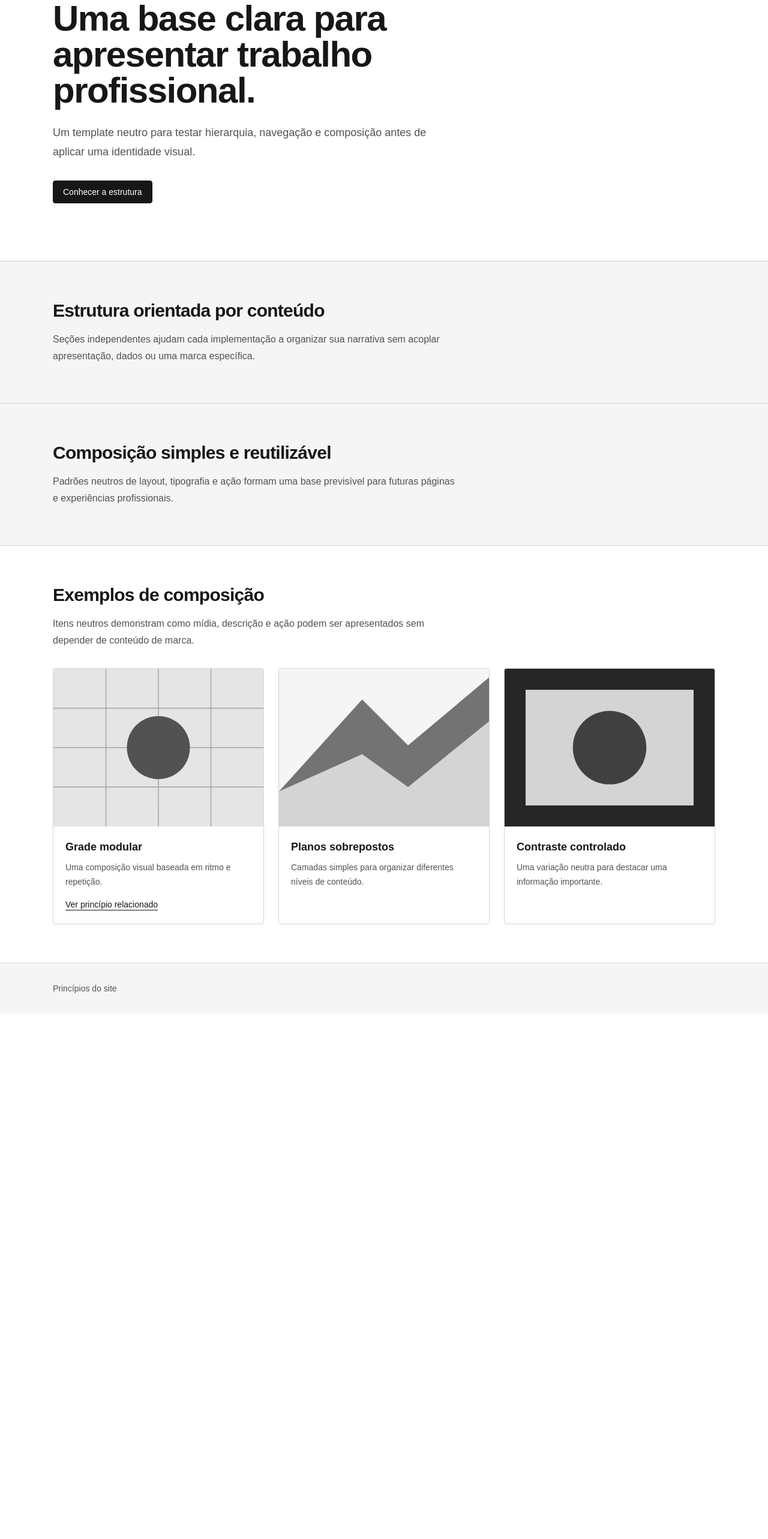
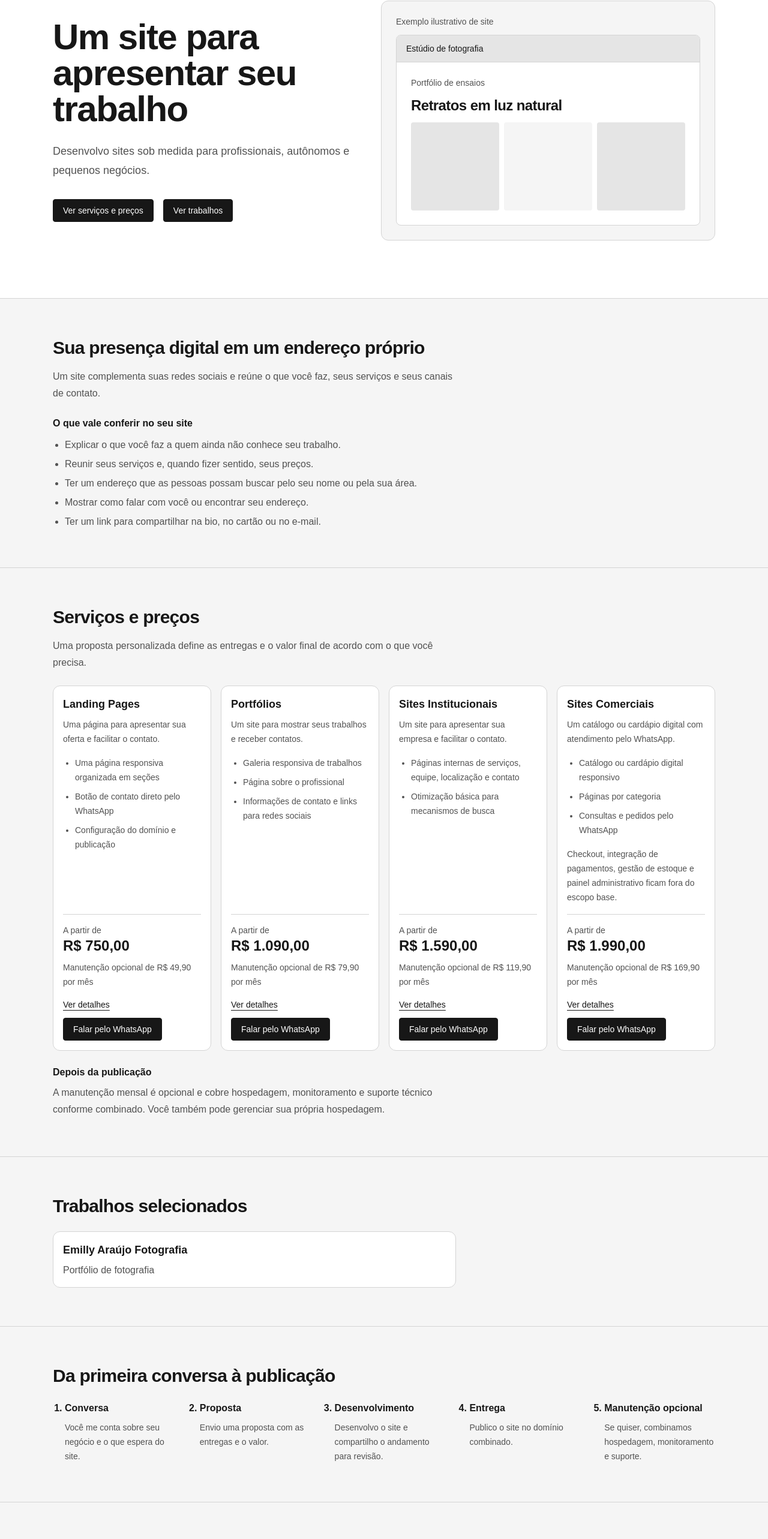
Before and after one commit to AMSDAF/amsaf-website, a Next.js app in the folder frontend/: page / in a window 1280 px wide. Shown: the part 174-2740 px from the top of the page at 60% size. Before the commit the page ends 1864 px from the top, so only its background shows below. Built offline with nearby package versions, Linux system fonts and the light colour scheme.

Commit message:
feat: implement commercial homepage structure

```diff
--- a/frontend/src/app/(home)/layout.tsx
+++ b/frontend/src/app/(home)/layout.tsx
@@ -2,5 +2,5 @@ import type { ReactNode } from "react";
 import { CommercialLayout } from "../public-layouts";
 
 export default function HomeLayout({ children }: { children: ReactNode }) {
-  return <CommercialLayout scaffold>{children}</CommercialLayout>;
+  return <CommercialLayout>{children}</CommercialLayout>;
 }
--- a/frontend/src/app/(home)/page.tsx
+++ b/frontend/src/app/(home)/page.tsx
@@ -1,16 +1,234 @@
+import type { Metadata } from "next";
+import Link from "next/link";
 import { ContentSection } from "@/components/content-section";
-import { Gallery } from "@/components/gallery";
 import { Hero } from "@/components/hero";
-import { siteGallery, siteHero, siteSections } from "@/config/site";
+import { commercialContact } from "@/config/contact";
+import { professionalProfile } from "@/config/professional-profile";
+import { projects } from "@/config/projects";
+import {
+  serviceMaintenanceNote,
+  serviceProposalNote,
+  services,
+} from "@/config/services";
+import { formatBrl } from "@/lib/format-brl";
+
+export const metadata: Metadata = {
+  title: "AMSAF | Desenvolvimento de sites",
+  description:
+    "Sites para profissionais e empresas, com escopo claro e propostas personalizadas.",
+};
+
+const presenceChecklist = [
+  "Explicar o que você faz a quem ainda não conhece seu trabalho.",
+  "Reunir seus serviços e, quando fizer sentido, seus preços.",
+  "Ter um endereço que as pessoas possam buscar pelo seu nome ou pela sua área.",
+  "Mostrar como falar com você ou encontrar seu endereço.",
+  "Ter um link para compartilhar na bio, no cartão ou no e-mail.",
+];
+
+const processSteps = [
+  {
+    title: "Conversa",
+    description: "Você me conta sobre seu negócio e o que espera do site.",
+  },
+  {
+    title: "Proposta",
+    description: "Envio uma proposta com as entregas e o valor.",
+  },
+  {
+    title: "Desenvolvimento",
+    description: "Desenvolvo o site e compartilho o andamento para revisão.",
+  },
+  {
+    title: "Entrega",
+    description: "Publico o site no domínio combinado.",
+  },
+  {
+    title: "Manutenção opcional",
+    description: "Se quiser, combinamos hospedagem, monitoramento e suporte.",
+  },
+];
+
+const actionClass =
+  "inline-flex rounded-sm border border-content bg-content px-4 py-2 text-sm font-medium text-canvas hover:bg-content-muted";
+const textLinkClass = "rounded-sm font-medium underline underline-offset-4";
 
 export default function Home() {
   return (
     <>
-      <Hero content={siteHero} />
-      {siteSections.map((section) => (
-        <ContentSection content={section} key={section.id} />
-      ))}
-      <Gallery items={siteGallery} />
+      <Hero
+        content={{
+          title: "Um site para apresentar seu trabalho",
+          description:
+            "Desenvolvo sites sob medida para profissionais, autônomos e pequenos negócios.",
+          actions: [
+            { href: "#servicos", label: "Ver serviços e preços" },
+            { href: "#trabalhos", label: "Ver trabalhos" },
+          ],
+        }}
+      >
+        <figure className="rounded-xl border border-border bg-surface p-4 sm:p-6">
+          <figcaption className="text-sm font-medium text-content-muted">
+            Exemplo ilustrativo de site
+          </figcaption>
+          <div className="mt-3 overflow-hidden rounded-lg border border-border bg-canvas">
+            <p className="border-b border-border bg-surface-muted px-4 py-3 text-sm">
+              Estúdio de fotografia
+            </p>
+            <div className="space-y-3 px-4 py-6 sm:px-6">
+              <p className="text-sm text-content-muted">Portfólio de ensaios</p>
+              <p className="text-2xl font-semibold tracking-tight">
+                Retratos em luz natural
+              </p>
+              <div aria-hidden="true" className="grid grid-cols-3 gap-2">
+                <div className="aspect-square rounded-sm bg-surface-muted" />
+                <div className="aspect-square rounded-sm bg-surface" />
+                <div className="aspect-square rounded-sm bg-surface-muted" />
+              </div>
+            </div>
+          </div>
+        </figure>
+      </Hero>
+
+      <ContentSection
+        content={{
+          id: "presenca-digital",
+          title: "Sua presença digital em um endereço próprio",
+          description:
+            "Um site complementa suas redes sociais e reúne o que você faz, seus serviços e seus canais de contato.",
+        }}
+      >
+        <p className="mt-6 font-semibold">O que vale conferir no seu site</p>
+        <ul className="mt-3 max-w-2xl list-disc space-y-2 pl-5 text-content-muted">
+          {presenceChecklist.map((item) => (
+            <li key={item}>{item}</li>
+          ))}
+        </ul>
+      </ContentSection>
+
+      <ContentSection
+        content={{
+          id: "servicos",
+          title: "Serviços e preços",
+          description: serviceProposalNote,
+        }}
+      >
+        <ul className="mt-6 grid gap-4 sm:grid-cols-2 xl:grid-cols-4">
+          {services.map((service) => (
+            <li
+              className="flex flex-col rounded-xl border border-border bg-canvas p-4"
+              key={service.route}
+            >
+              <h3 className="text-lg font-semibold">{service.label}</h3>
+              <p className="mt-2 text-sm leading-6 text-content-muted">
+                {service.summary}
+              </p>
+              <ul className="my-4 list-disc space-y-2 pl-5 text-sm leading-6 text-content-muted">
+                {service.baseScope.map((item) => (
+                  <li key={item}>{item}</li>
+                ))}
+              </ul>
+              {service.scopeNote && (
+                <p className="mb-4 text-sm leading-6 text-content-muted">
+                  {service.scopeNote}
+                </p>
+              )}
+              <div className="mt-auto border-t border-border pt-4">
+                <p className="text-sm text-content-muted">A partir de</p>
+                <p className="text-2xl font-semibold">
+                  {formatBrl(service.startingPriceInCentavos)}
+                </p>
+                <p className="mt-2 text-sm leading-6 text-content-muted">
+                  Manutenção opcional de{" "}
+                  {formatBrl(service.monthlyMaintenanceInCentavos)} por mês
+                </p>
+                <div className="mt-4 flex flex-wrap items-center gap-3 text-sm">
+                  <Link
+                    aria-label={`Ver detalhes de ${service.label}`}
+                    className={textLinkClass}
+                    href={service.route}
+                  >
+                    Ver detalhes
+                  </Link>
+                  <a className={actionClass} href={service.contact.href}>
+                    {service.contact.label}
+                  </a>
+                </div>
+              </div>
+            </li>
+          ))}
+        </ul>
+        <div className="mt-6 max-w-2xl">
+          <h3 className="font-semibold">Depois da publicação</h3>
+          <p className="mt-2 leading-7 text-content-muted">
+            {serviceMaintenanceNote}
+          </p>
+        </div>
+      </ContentSection>
+
+      <ContentSection
+        content={{ id: "trabalhos", title: "Trabalhos selecionados" }}
+      >
+        <ul className="mt-6">
+          {projects.map((project) => (
+            <li
+              className="max-w-2xl rounded-xl border border-border bg-canvas p-4"
+              key={project.slug}
+            >
+              <h3 className="text-lg font-semibold">{project.title}</h3>
+              <p className="mt-2 text-content-muted">{project.summary}</p>
+            </li>
+          ))}
+        </ul>
+      </ContentSection>
+
+      <ContentSection
+        content={{
+          id: "como-funciona",
+          title: "Da primeira conversa à publicação",
+        }}
+      >
+        <ol className="mt-6 grid list-decimal gap-x-10 gap-y-4 pl-5 marker:font-semibold sm:grid-cols-2 lg:grid-cols-5">
+          {processSteps.map(({ title, description }) => (
+            <li key={title}>
+              <h3 className="font-semibold">{title}</h3>
+              <p className="mt-2 text-sm leading-6 text-content-muted">
+                {description}
+              </p>
+            </li>
+          ))}
+        </ol>
+      </ContentSection>
+
+      <ContentSection
+        content={{
+          id: "sobre",
+          title: `Sobre ${professionalProfile.name}`,
+          description: professionalProfile.introduction,
+        }}
+      >
+        <Link className={`mt-5 inline-flex ${textLinkClass}`} href="/portfolio">
+          Ver portfólio profissional
+        </Link>
+      </ContentSection>
+
+      <ContentSection
+        content={{
+          id: "contato",
+          title: "Vamos conversar sobre seu site?",
+          description:
+            "Me conte sobre seu negócio e o que você precisa apresentar no site.",
+        }}
+      >
+        <div className="mt-5 flex flex-wrap items-center gap-4">
+          <a className={actionClass} href={commercialContact.href}>
+            {commercialContact.label}
+          </a>
+          <Link className={textLinkClass} href="/contato">
+            Veja como iniciar a conversa
+          </Link>
+        </div>
+      </ContentSection>
     </>
   );
 }
--- a/frontend/src/app/public-layouts.tsx
+++ b/frontend/src/app/public-layouts.tsx
@@ -17,33 +17,19 @@ const returnToProjects = {
   label: "Voltar aos projetos",
 };
 
-export function CommercialLayout({
-  children,
-  scaffold = false,
-}: {
-  children: ReactNode;
-  scaffold?: boolean;
-}) {
+export function CommercialLayout({ children }: { children: ReactNode }) {
   return (
     <SiteShell
       brand={commercialBrand}
-      headerLinks={
-        scaffold
-          ? [{ href: "#template-overview", label: "Estrutura do site" }]
-          : [
-              services,
-              work,
-              { href: "/#como-funciona", label: "Como funciona" },
-              { href: "/#sobre", label: "Sobre" },
-              portfolio,
-            ]
-      }
+      headerLinks={[
+        services,
+        work,
+        { href: "/#como-funciona", label: "Como funciona" },
+        { href: "/#sobre", label: "Sobre" },
+        portfolio,
+      ]}
       headerAction={commercialContact}
-      footerLinks={
-        scaffold
-          ? [{ href: "#template-principles", label: "Princípios do site" }]
-          : [services, work, portfolio]
-      }
+      footerLinks={[services, work, portfolio]}
     >
       {children}
     </SiteShell>
--- a/frontend/src/components/content-section.tsx
+++ b/frontend/src/components/content-section.tsx
@@ -1,10 +1,12 @@
+import type { ReactNode } from "react";
 import type { ContentSection as ContentSectionContent } from "@/types/content";
 
 interface ContentSectionProps {
   content: ContentSectionContent;
+  children?: ReactNode;
 }
 
-export function ContentSection({ content }: ContentSectionProps) {
+export function ContentSection({ content, children }: ContentSectionProps) {
   return (
     <section
       aria-labelledby={`${content.id}-title`}
@@ -19,10 +21,13 @@ export function ContentSection({ content }: ContentSectionProps) {
           >
             {content.title}
           </h2>
-          <p className="mt-4 text-base leading-7 text-content-muted">
-            {content.description}
-          </p>
+          {content.description && (
+            <p className="mt-4 text-base leading-7 text-content-muted">
+              {content.description}
+            </p>
+          )}
         </div>
+        {children}
       </div>
     </section>
   );
--- a/frontend/src/components/hero.tsx
+++ b/frontend/src/components/hero.tsx
@@ -1,17 +1,19 @@
 import Link from "next/link";
+import type { ReactNode } from "react";
 import type { HeroContent } from "@/types/content";
 
 interface HeroProps {
   content: HeroContent;
+  children?: ReactNode;
 }
 
-export function Hero({ content }: HeroProps) {
+export function Hero({ content, children }: HeroProps) {
   return (
     <section
       aria-labelledby="hero-title"
       className="border-b border-border bg-canvas"
     >
-      <div className="mx-auto w-full max-w-6xl px-4 py-16 sm:px-6 sm:py-24">
+      <div className="mx-auto flex w-full max-w-6xl flex-col gap-10 px-4 py-16 sm:px-6 sm:py-24 lg:flex-row lg:items-center lg:[&>*]:min-w-0 lg:[&>*]:flex-1">
         <div className="max-w-3xl">
           <h1
             className="text-4xl font-semibold tracking-tight text-content sm:text-6xl"
@@ -37,6 +39,7 @@ export function Hero({ content }: HeroProps) {
             </div>
           ) : null}
         </div>
+        {children}
       </div>
     </section>
   );
--- /dev/null
+++ b/frontend/src/lib/format-brl.ts
@@ -0,0 +1,8 @@
+const brl = new Intl.NumberFormat("pt-BR", {
+  style: "currency",
+  currency: "BRL",
+});
+
+export function formatBrl(centavos: number) {
+  return brl.format(centavos / 100);
+}
--- a/frontend/src/types/content.ts
+++ b/frontend/src/types/content.ts
@@ -23,7 +23,7 @@ export interface SiteContent {
 }
 
 export interface ContentSection {
-  description: string;
+  description?: string;
   id: string;
   title: string;
 }
```
Also changed, not shown: frontend/src/components/service-detail.tsx (+3 -7 lines), 3 other files (tests, documents, lock files or other folders).
